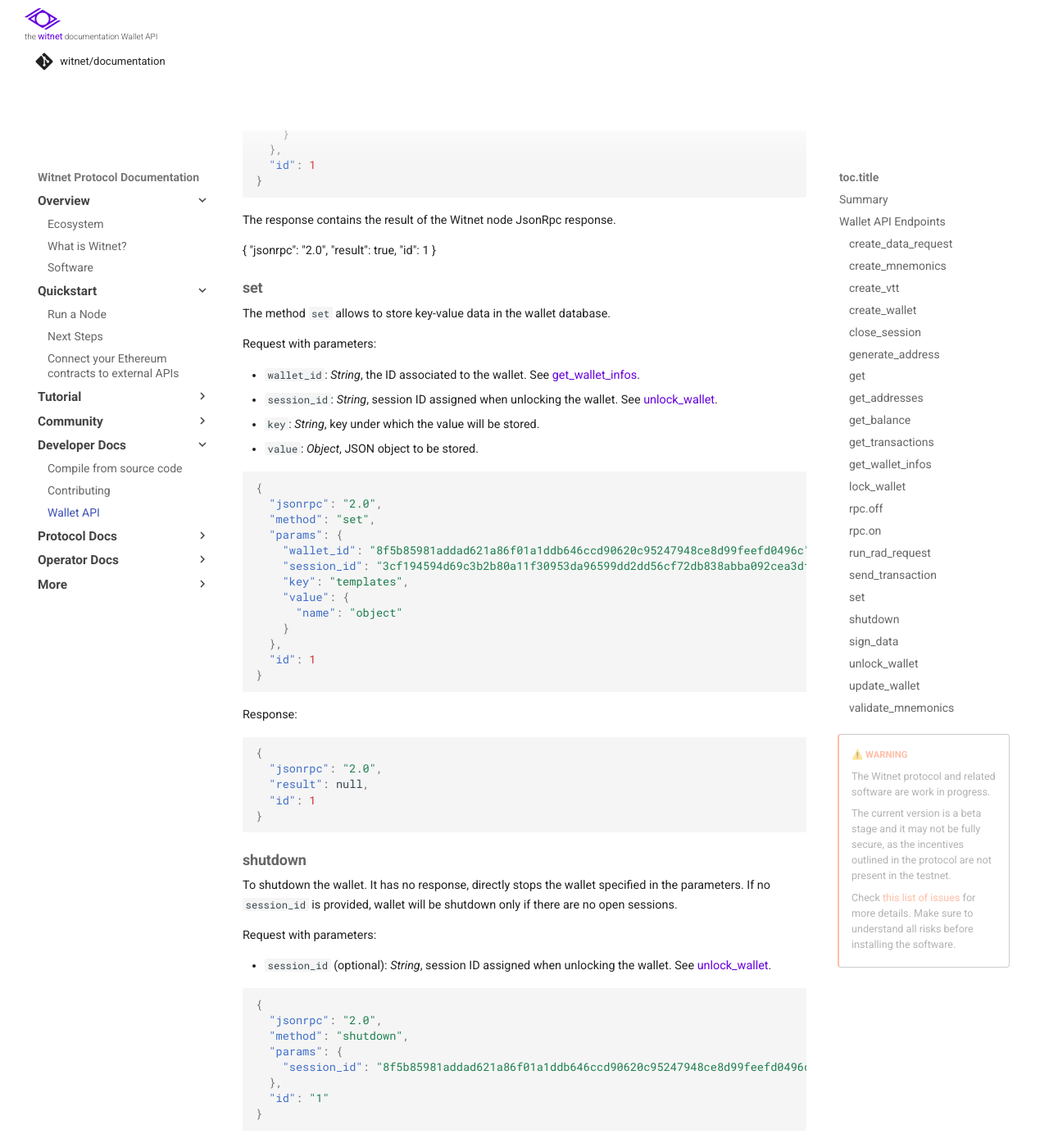
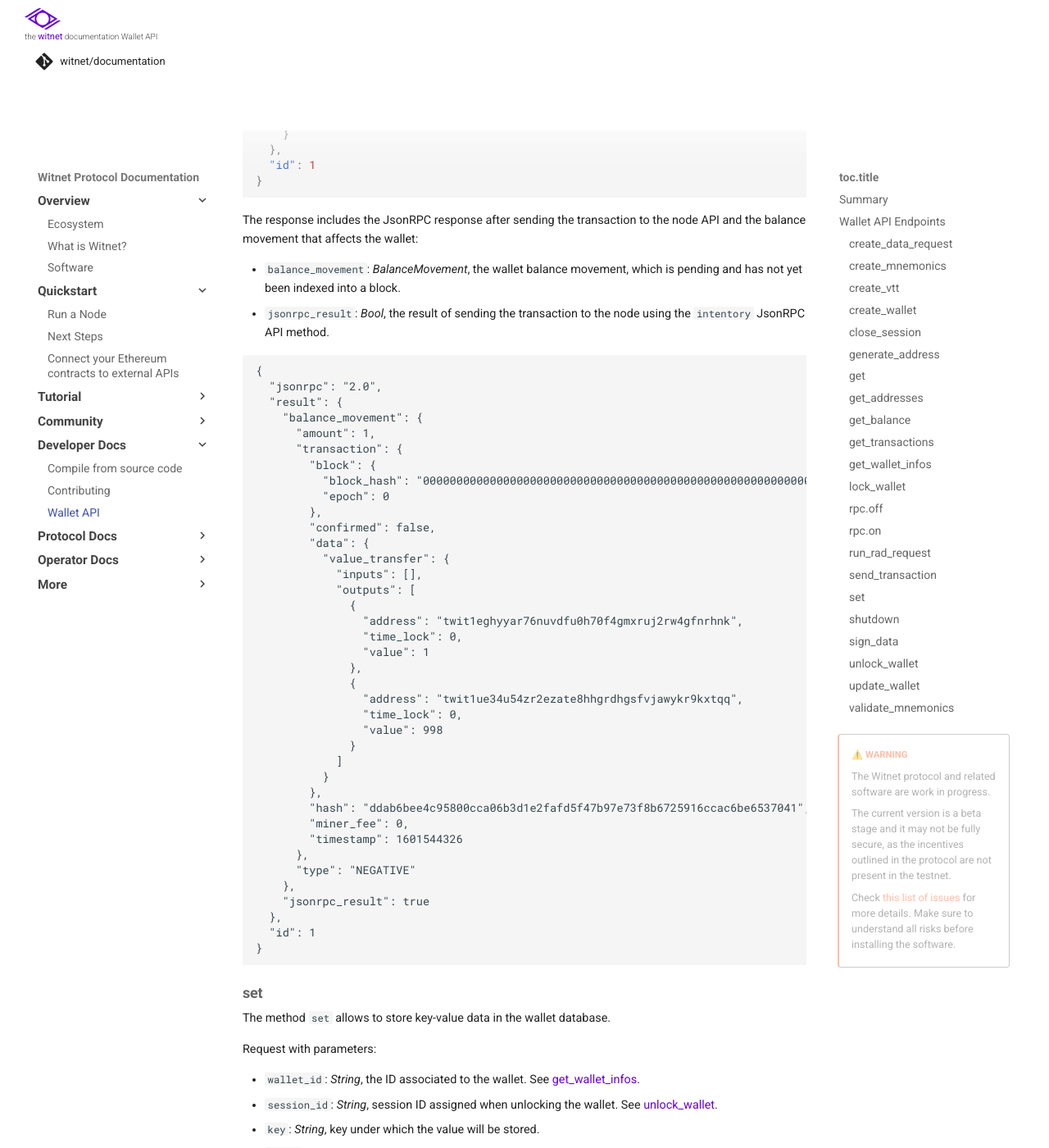
Before and after one commit to witnet/documentation, an MkDocs documentation site: the page built from docs/developer/wallet-api.md, in a window 1280 px wide and 1400 px high, scrolled down 22615 px. Shown: the whole window at 82% size. Built offline with MkDocs 1.6.1 and Material for MkDocs 9.7.7, drawn with Linux system fonts in a browser that asks for light colours; some web fonts are replaced; comment, search, counter and statistics services are not loaded.

Commit message:
docs(wallet-api): update send_transaction method

````diff
--- a/docs/developer/wallet-api.md
+++ b/docs/developer/wallet-api.md
@@ -1115,13 +1115,51 @@ Example of a `send_transaction` for sending 500 nanoWits to an address.
 }
 ```
 
-The response contains the result of the Witnet node JsonRpc response.
+The response includes the JsonRPC response after sending the transaction to the node API and the balance movement that affects the wallet:
 
+- `balance_movement`: *BalanceMovement*, the wallet balance movement, which is pending and has not yet been indexed into a block.
+- `jsonrpc_result`: *Bool*, the result of sending the transaction to the node using the `intentory` JsonRPC API method.
+
+```
 {
   "jsonrpc": "2.0",
-  "result": true,
+  "result": {
+    "balance_movement": {
+      "amount": 1,
+      "transaction": {
+        "block": {
+          "block_hash": "0000000000000000000000000000000000000000000000000000000000000000",
+          "epoch": 0
+        },
+        "confirmed": false,
+        "data": {
+          "value_transfer": {
+            "inputs": [],
+            "outputs": [
+              {
+                "address": "twit1eghyyar76nuvdfu0h70f4gmxruj2rw4gfnrhnk",
+                "time_lock": 0,
+                "value": 1
+              },
+              {
+                "address": "twit1ue34u54zr2ezate8hhgrdhgsfvjawykr9kxtqq",
+                "time_lock": 0,
+                "value": 998
+              }
+            ]
+          }
+        },
+        "hash": "ddab6bee4c95800cca06b3d1e2fafd5f47b97e73f8b6725916ccac6be6537041",
+        "miner_fee": 0,
+        "timestamp": 1601544326
+      },
+      "type": "NEGATIVE"
+    },
+    "jsonrpc_result": true
+  },
   "id": 1
 }
+```
 
 
 ### set
````
